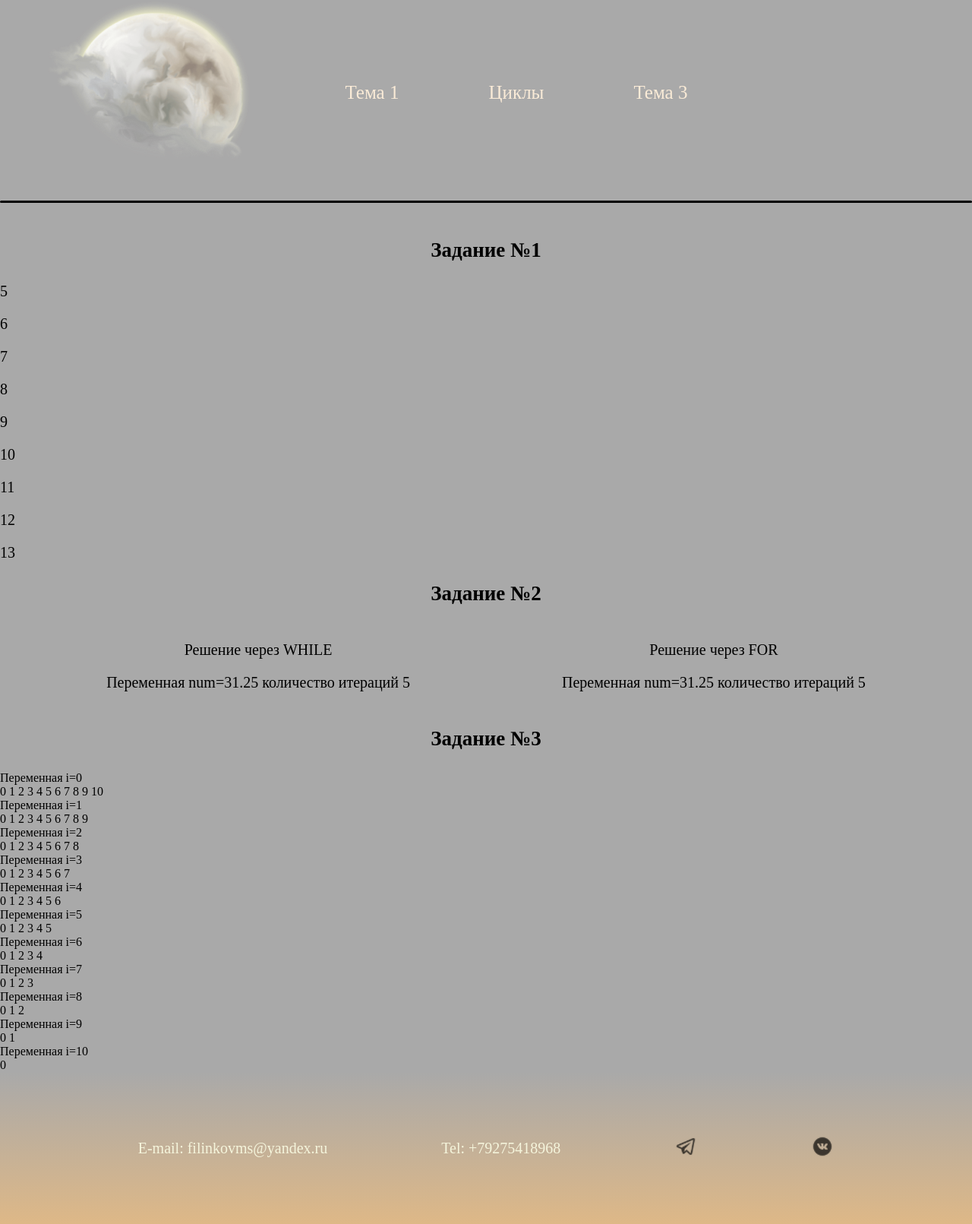
After one commit to IrinaZorina/fact19, a PHP site: page /pages/cycles.php in a window 1280 px wide. The commit adds this page. Shown: the whole page at 76% size. Run offline with PHP 8.4, Linux system fonts and the light colour scheme.

Commit message:
homework cycles

```diff
--- /dev/null
+++ b/mySite/assets/css/style-cycles.css
@@ -0,0 +1,22 @@
+*{
+    box-sizing: border-box;
+}
+html, body{
+    background-color:darkgray;
+}
+.text{
+    font-size: 20px;
+}
+.title{
+    text-align: center;
+    font-size: 27px;
+}
+.container{
+    display: flex;
+    gap: 200px;
+    justify-content:center;
+    align-items: center;
+}
+.text_align_center{
+    text-align: center;
+}
--- a/mySite/assets/css/style.css
+++ b/mySite/assets/css/style.css
@@ -163,6 +163,20 @@ html, body{
     row-gap: 50px;
     padding-bottom: 50px;
 }
+/*Блок  footer*/
+.footer{
+    width: 100%;
+    height: 200px;
+    background-image: linear-gradient(darkgray, burlywood);
+    display: flex;
+    justify-content: center;
+    align-items: center;
+    gap: 150px;
+    color: beige;
+}
+.footer__text{
+ font-size: 20px;
+}
 /*медиа запросы*/
 @media( max-width: 1200px){
     .main__place-region-grid{
@@ -195,4 +209,9 @@ html, body{
     .nav_logo-img{
         width: 200px;
     }
+    .footer{
+       flex-direction: column;
+       height: 260px;
+        gap: 20px;
+    }
 }
--- /dev/null
+++ b/mySite/pages/cycles.php
@@ -0,0 +1,68 @@
+<!DOCTYPE html>
+<html lang="en">
+<head>
+    <meta charset="UTF-8">
+    <meta name="viewport" content="width=device-width, initial-scale=1.0">
+    <link rel="stylesheet" href="/assets/css/style-cycles.css" type="text/css">
+    <link rel="stylesheet" href="/assets/css/style.css" type="text/css">
+
+    <title>Циклы</title>
+</head>
+<body>
+    <?php
+        include "header.php";
+    ?>
+    <h3 class="title">Задание №1</h3>
+    <?php
+    for($a=5;$a<14;++$a)
+    {
+        echo'<p class="text">'.$a.'</p>';
+    }
+    ?>
+    <h3 class="title">Задание №2</h3>
+    <div class="container">
+        <div class="container__item">
+            <p class="text text_align_center">Решение через WHILE</p>
+            <?php
+                $num=1000;
+                $it=0;
+                while($num>50)
+                {
+                   ++$it;
+                   $num/=2;
+                }
+                echo'<p class="text"> Переменная num='.$num.' количество итераций '.$it.'</p>';
+            ?>
+        </div>
+        <div class="container__item">
+        <p class="text text_align_center">Решение через FOR</p>
+        <?php
+            $num=1000;
+            $it=0;
+            for(;$num>50;++$it)
+            {
+                $num/=2;
+            }
+            echo'<p class="text"> Переменная num='.$num.' количество итераций '.$it.'</p>';
+        ?>
+        </div>
+    </div>
+    <h3 class="title">Задание №3</h3>
+        <?php
+            for($i=0;$i<=10;++$i)
+                {
+                    echo "Переменная i=$i <br>";
+                    $e=0;
+                    for(;$e<=10-$i;++$e)
+                        {
+                            echo"$e ";
+                        }
+                    echo "<br>";
+                }
+            ?>
+    <?php
+        include "footer.php";
+    ?>
+
+</body>
+</html>
--- /dev/null
+++ b/mySite/pages/footer.php
@@ -0,0 +1,11 @@
+
+    <footer class="footer">
+        <p class="footer__text">E-mail: filinkovms@yandex.ru</p>
+        <p class="footer__text">Tel: +79275418968</p>
+        <a href="https://t.me/MaksimFilinkov" class="footer__link">
+            <img src="/assets/image/Telegram App.png" alt="telegram" class="footer__img">
+        </a>
+        <a href="https://vk.com/filinkovms" class="footer__link">
+            <img src="/assets/image/VK Circled.png" alt="VK" class="footer__img">
+        </a>
+    </footer>
--- /dev/null
+++ b/mySite/pages/header.php
@@ -0,0 +1,32 @@
+<header class="header">
+       <nav class="nav">
+            <div class="nav__logo">
+            <?php
+                $hour=date('H');
+                if($hour>=8 && $hour<20)
+                {
+                    echo '
+                        <img src="/assets/image/free-png.ru-451.png" class="nav_logo-img" alt="sun">
+                    ';
+
+                }
+                else
+                {
+                    echo '<img src="/assets/image/free-png.ru-173.png" class="nav_logo-img" alt="moon">';
+                }
+        ?>
+            </div>
+            <div class="nav__item">
+                <a href="/med.html" class="nav__link">Тема 1</a>
+            </div>
+            <div class="nav__item">
+                <a href="./pages/cycles.php" class="nav__link">Циклы</a>
+            </div>
+            <div class="nav__item">
+                <a href="#" class="nav__link">Тема 3</a>
+            </div>
+       </nav>
+       <div class="header__line">
+       </div>
+
+    </header>
```
Also changed, not shown: mySite/assets/css/style_theme_night.css (deleted, +0 -196 lines), mySite/index.php (+9 -32 lines), mySite/assets/image/Telegram App.png (added), mySite/assets/image/VK Circled.png (added).
